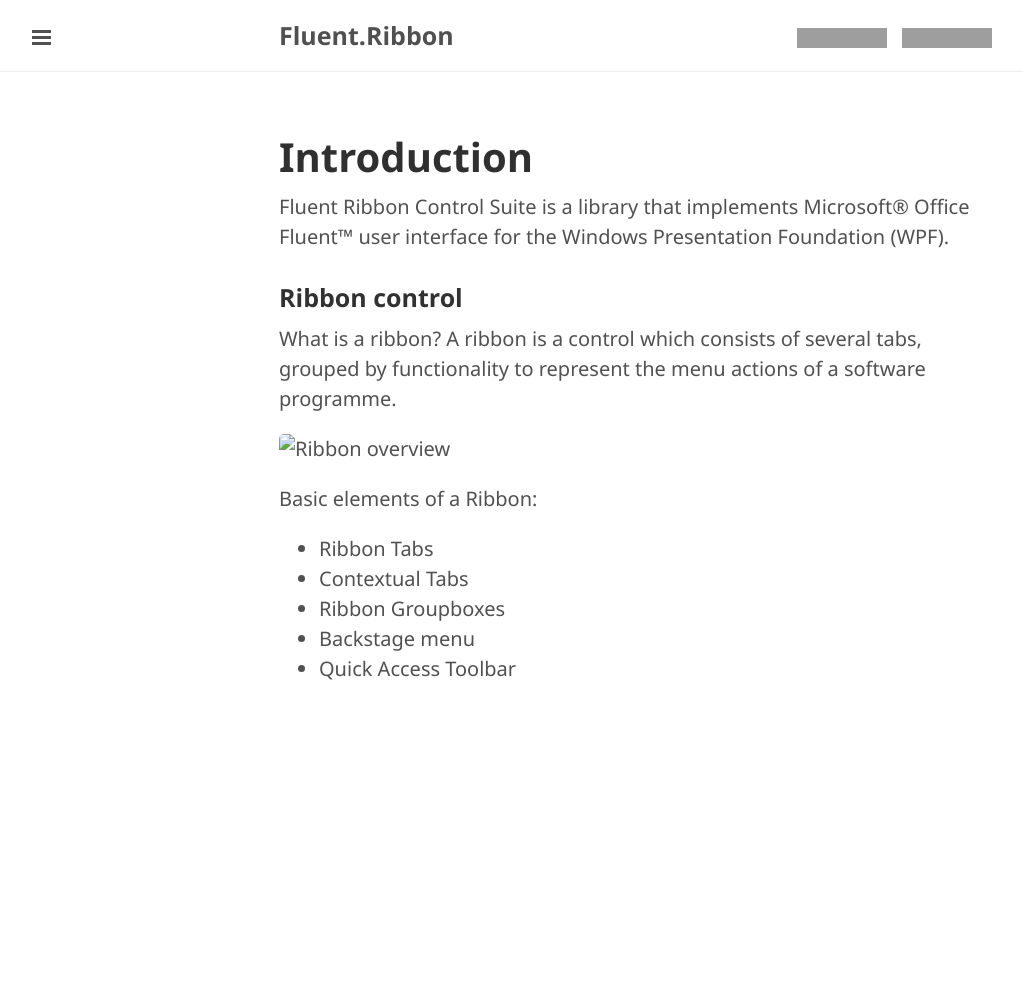
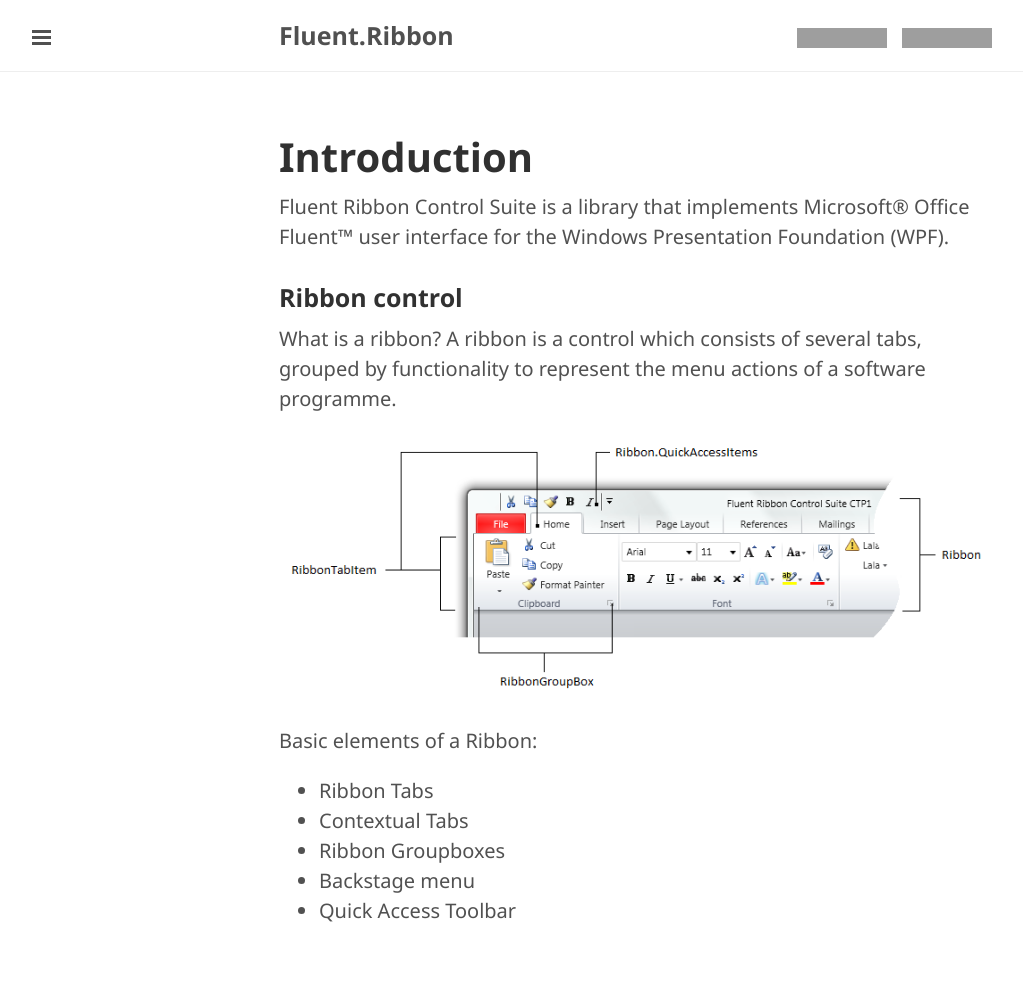
Before and after one commit to fluentribbon/fluentribbon.github.io, a Jekyll site: the page built from documentation/introduction.md, in a window 1280 px wide. Shown: the whole page, without its empty margins (1-1024 px from the left). Built offline with Jekyll 4.4.1, drawn with Linux system fonts in a browser that asks for light colours; before the commit the page ends 900 px from its top, so only the background shows below that; grey boxes are pictures that could not be loaded.

```diff
--- a/documentation/introduction.md
+++ b/documentation/introduction.md
@@ -9,7 +9,7 @@ Fluent Ribbon Control Suite is a library that implements Microsoft® Office Flue
 
 What is a ribbon? A ribbon is a control which consists of several tabs, grouped by functionality to represent the menu actions of a software programme.
 
-![Ribbon overview](/public/images/fluent ribbon control overview.png)
+![Ribbon overview](/public/images/documentation/fluent%20ribbon%20control%20overview.png)
 
 Basic elements of a Ribbon:
 - Ribbon Tabs
```
